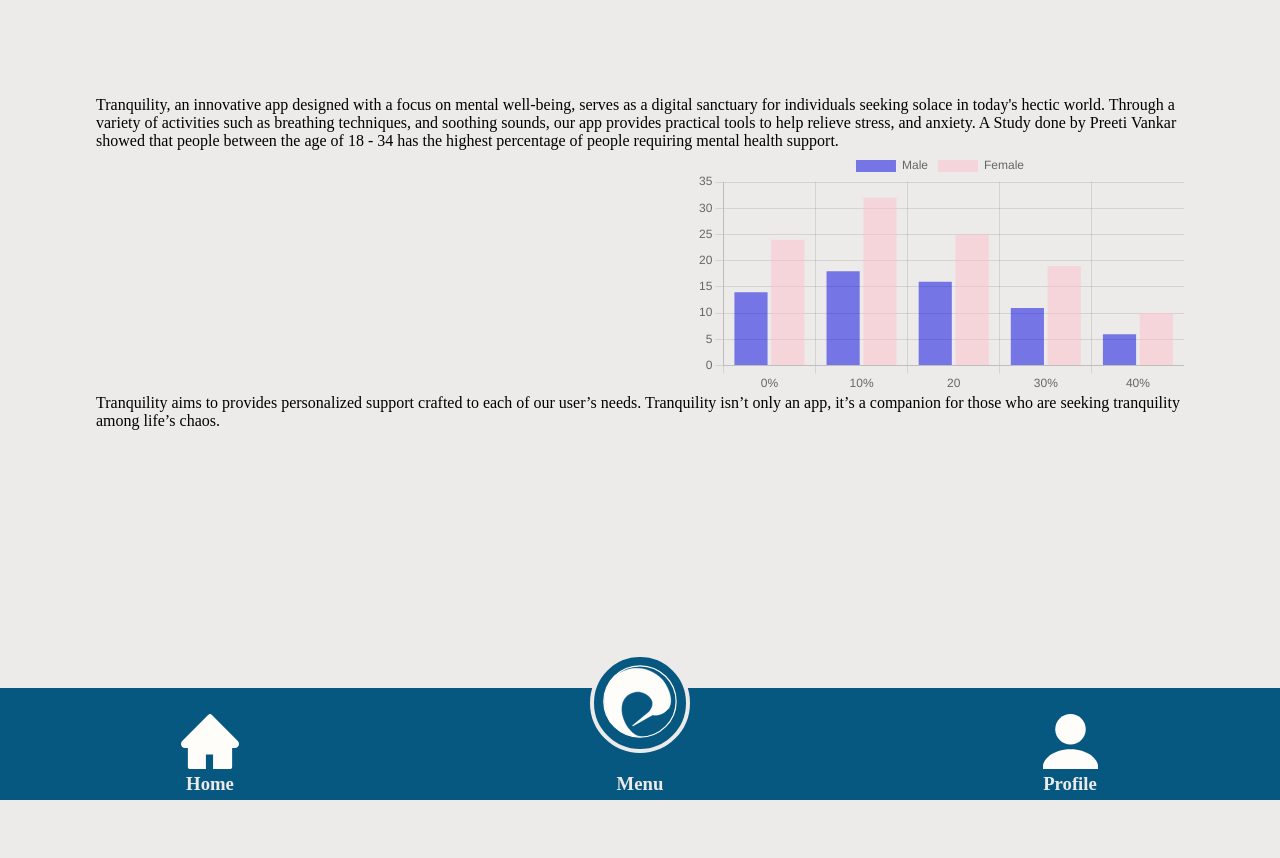
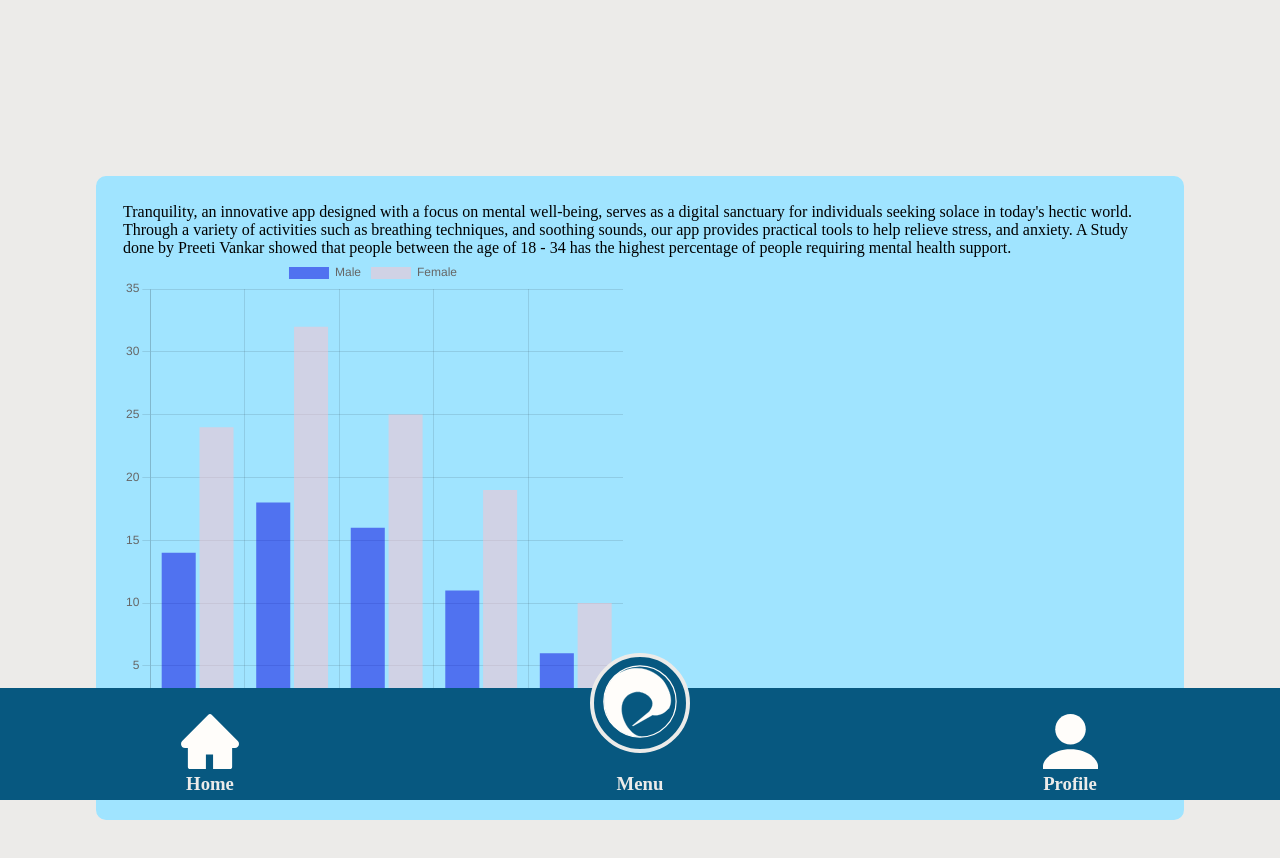
Before and after one commit to marlowereyes/Tranquillity-Cranes, a Next.js app: page /about in a window 1280 px wide. Shown: the top 858 px of the page. Before the commit the page ends 800 px from the top, so only its background shows below. Built offline with nearby package versions, Linux system fonts and the light colour scheme.

Commit message:
adding styling to about us page

```diff
--- a/components/GraphBar/index.js
+++ b/components/GraphBar/index.js
@@ -63,7 +63,7 @@
 
     return(
 
-            <Bar data={chartData} option={chartOptions} style={{maxWidth: "500px", maxHeight: "500px", marginLeft: "600px"}}/>
+            <Bar data={chartData} option={chartOptions} style={{maxWidth: "500px", maxHeight: "500px"}}/>
 
     )
 }
--- a/styles/About.module.css
+++ b/styles/About.module.css
@@ -5,4 +5,20 @@
     align-items: center;
     padding: 6rem;
     min-height: 20vh;
+    max-width: 100vw;
+    background-color: var(--background-color);
 }
+
+.aboutApp {
+    display: flex;
+    flex-direction: column;
+    background-color: var(--background-color-3);
+    border: 2px solid var(--background-color-3);
+    border-radius: 10px;
+    padding: 25px;
+    margin-top: 5em;
+}
+
+.infoApp {
+
+}
```
